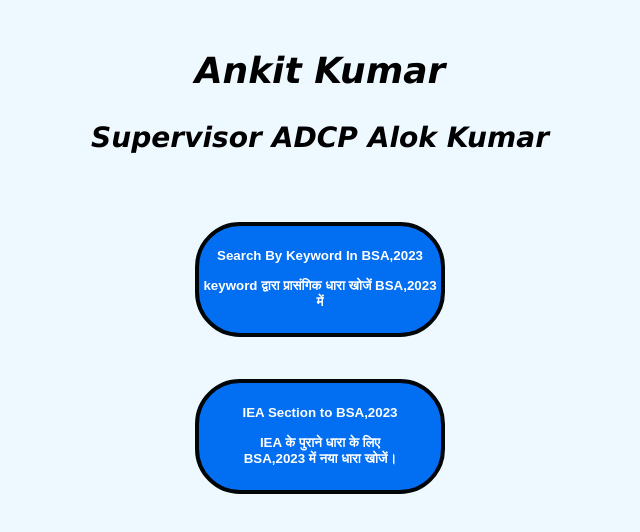
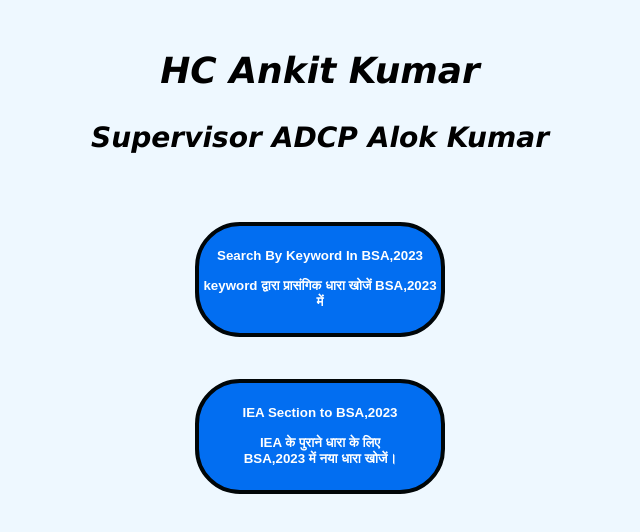
Before and after one commit to Shaan-1207/sanhita, a plain HTML site: page selectorevi.html in a window 1280 px wide. Shown: the whole page, without its empty margins (320-960 px from the left). Drawn offline with Linux system fonts and the light colour scheme.

Commit message:
Update selectorevi.html

```diff
--- a/selectorevi.html
+++ b/selectorevi.html
@@ -13,7 +13,7 @@
 
 <body>
    <div class="container">
-      <h2>Ankit Kumar</h2>
+      <h2>HC Ankit Kumar</h2>
       <h3>Supervisor ADCP Alok Kumar</h3>
     </div>
 
```
